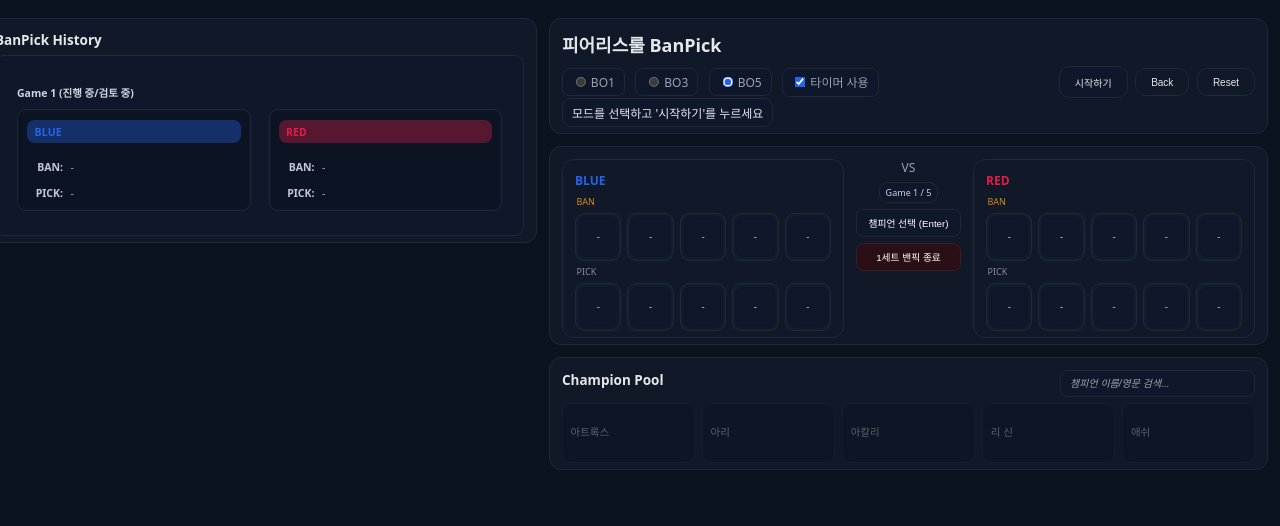
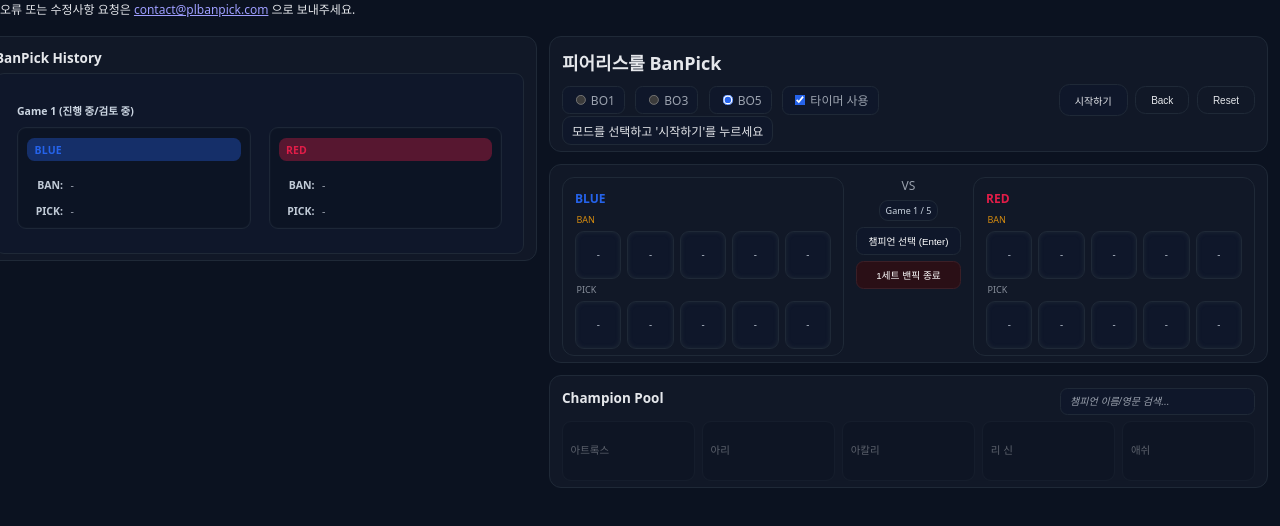
Before and after one commit to plbanpick/plbanpick, a plain HTML site: page index.html in a window 1280 px wide. Drawn offline with Linux system fonts and the light colour scheme; no server answers.

Commit message:
Update index.html

```diff
--- a/index.html
+++ b/index.html
@@ -7,6 +7,11 @@
   <link rel="stylesheet" href="./style.css" />
 </head>
 <body>
+  <div class="notice-bar">
+    오류 또는 수정사항 요청은
+    <a href="mailto:contact@plbanpick.com">contact@plbanpick.com</a>
+    으로 보내주세요.
+  </div>
   <main class="container">
     <!-- 왼쪽: 히스토리 -->
     <section class="card history-wrap">
```
